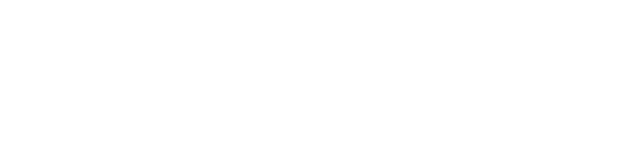
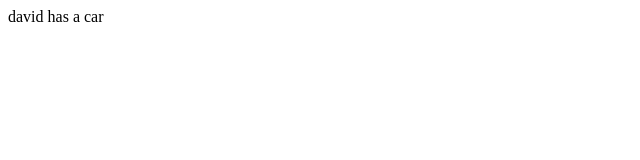
Before and after one commit to briannamayer/learning_git, a plain HTML site: page index.html in a window 1280 px wide. Shown: the whole page, without its empty margins (0-640 px from the left). Drawn offline with Linux system fonts and the light colour scheme.

Commit message:
david has a car

```diff
--- a/index.html
+++ b/index.html
@@ -4,6 +4,9 @@
     <title>Document</title>
 </head>
 <body>
-
+david
+has
+a
+car
 </body>
 </html>
```
